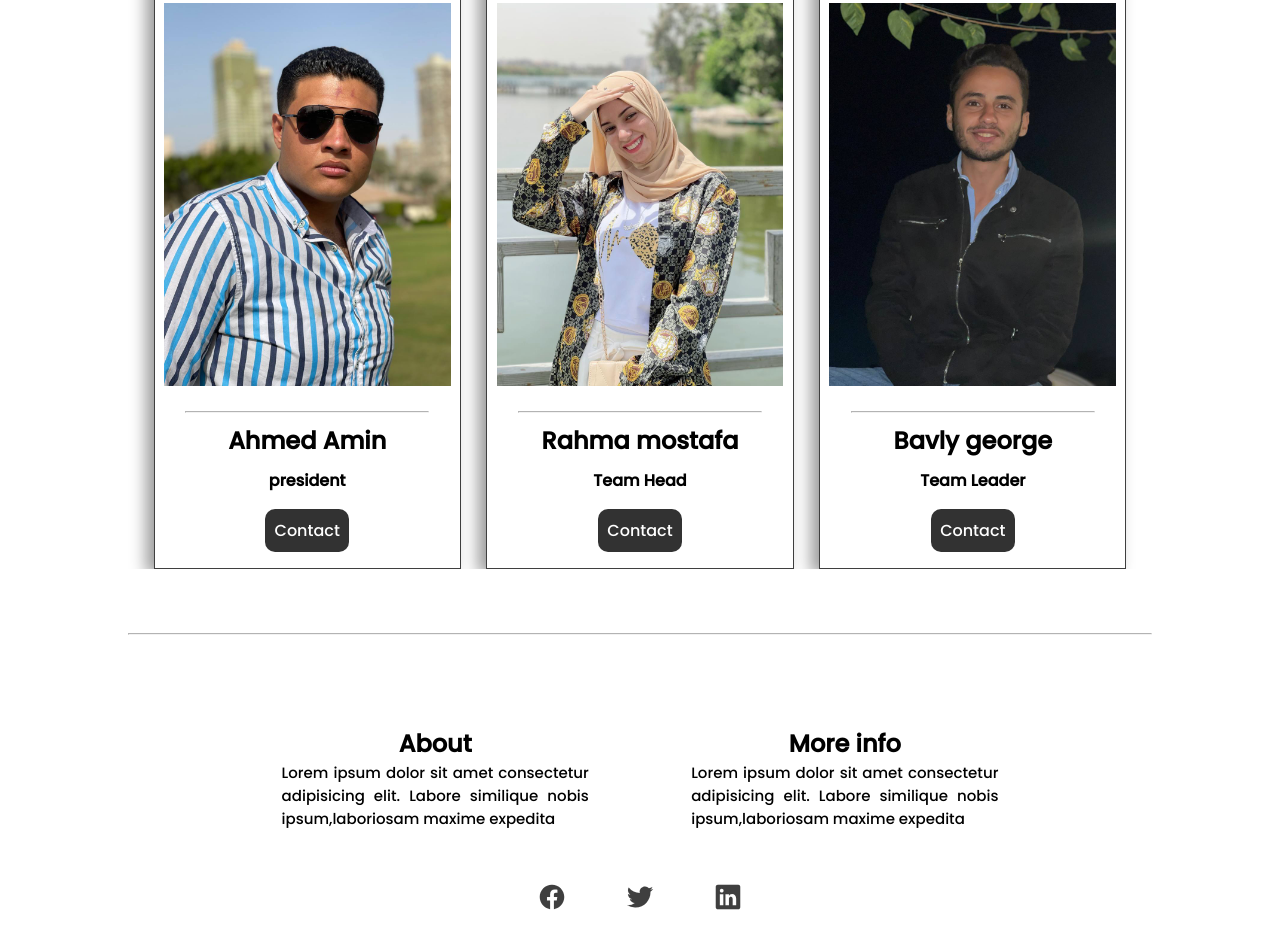
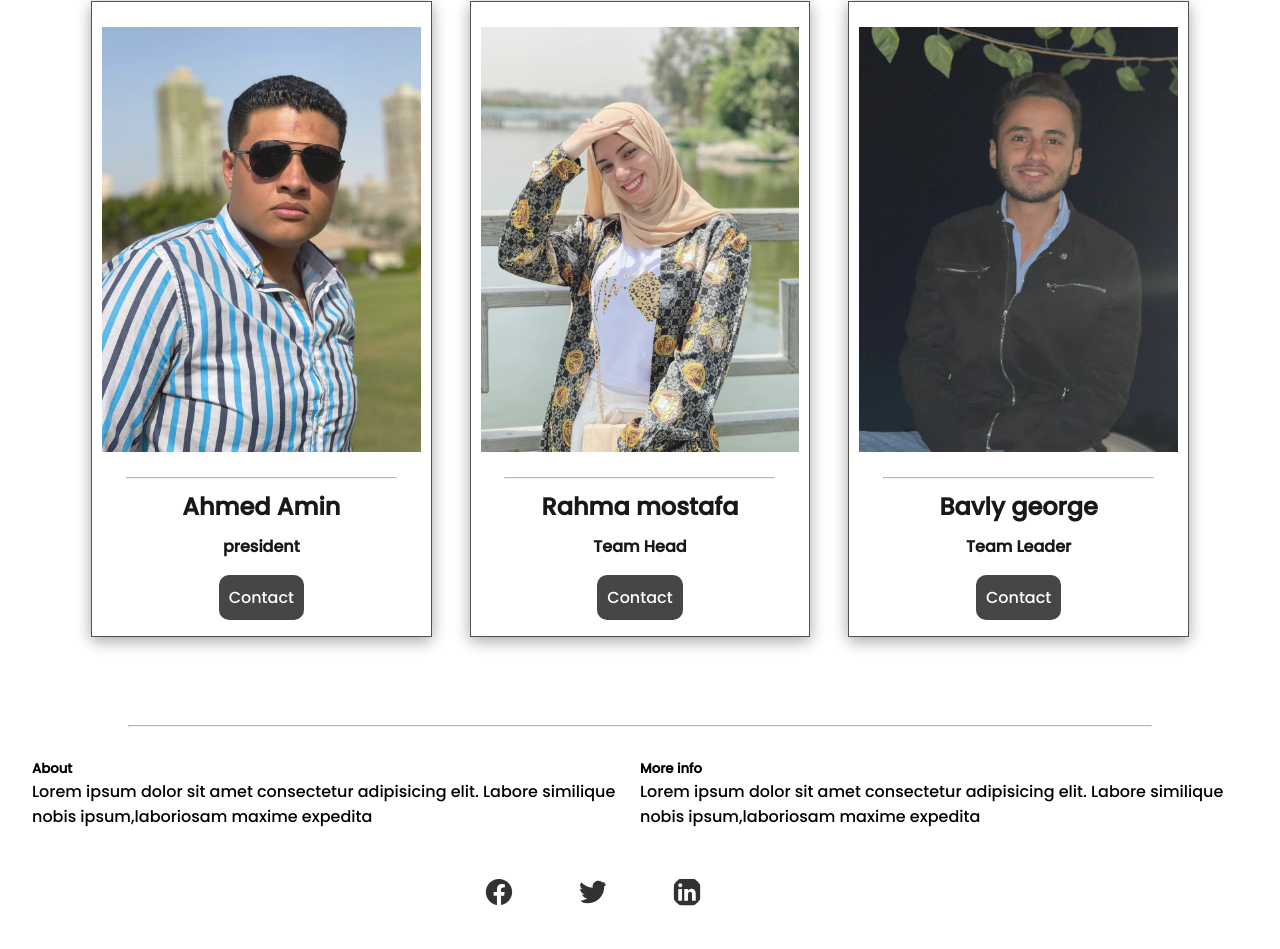
Before and after one commit to ahmedamin20/Maldives.darkmode, a plain HTML site: page index.html in a window 1280 px wide. Shown: the part 905-1854 px from the top of the page. Drawn offline with nearby package versions, Linux system fonts and the light colour scheme.

Commit message:
Add files via upload

```diff
--- a/style.css
+++ b/style.css
@@ -195,19 +195,26 @@ list-style: none;
     div.main-photos{
         flex-direction: column;
         justify-content: space-between;
-        width: 95%;
+        width: 85%;
     }
     div.main-photos div.box{
-        width: 95%;
+        width: 90%;
         margin: 1rem auto;
 
     }
     div.main-photos div.box img.box-photo{
-        width: 94%;
+        width: 95%;
 
     }
     article{
         text-align:start;
+    }
+    footer div.footer{
+        flex-wrap: wrap;
+        flex-direction: column;
+    }
+    footer div.footer div.art{
+        margin: 1rem auto;
     }
 }
 .book{
@@ -356,13 +363,15 @@ hr{
 }
 .main-photos{
     display: flex;
-    justify-content: space-evenly;
+    justify-content: space-between;
     align-items: center;
     flex-wrap: wrap;
     background:var(--light);
     color: var(--black);
-    width: 80%;
-    margin: 0 auto;
+    width: 90%;
+    margin: 1rem auto;
+    cursor: pointer;
+    padding: .5rem;
 }
 .main-photos .box{
     display: flex;
@@ -373,8 +382,16 @@ hr{
     border: .25px solid var(--btnblack);
     background:var(--light);
     color: var(--black);
+    transition: all .5s;
+    margin: 0 auto;
+    box-shadow: 0px 4px 15px rgba(0, 0, 0,0.4);
+    width: 30%;
+    opacity: .9;
+}
+.main-photos .box:hover{
     box-shadow: var(--box-shadow);
-    width: 30%;
+    opacity: 1;
+
 }
 img.box-photo{
     display: block;
@@ -415,76 +432,61 @@ div.link:hover{
 footer{
     display: flex;
     justify-content: center;
-    align-items:center;
+    align-items: center;
+    margin: 1rem auto;
     flex-wrap: wrap;
-    background-color:var(--light);
-    color: var(--black);
-    padding-top: 40px;
+    flex-direction: column;
     width: 100%;
 }
-footer .about{
+footer div.footer h5.foot-header{
+    font-size: 1.5rem;
+    font-weight: 700;
+}
+div.footer{
     display: flex;
     justify-content: center;
-    flex-flow: column;
-    padding: 5%;
-    text-align: center;
-    background:var(--light);
-    width: 40%;
-    margin-left: 10%;
+    align-items: center;
+    flex-wrap: nowrap;
+    width: 95%;
+    margin: 1rem auto;
 }
-footer .about .about-h5{
-    text-align: center;
-    font-weight: 700;
-    font-size: 24px;
-    color: var(--black);
-}
-footer .more-info{
+div.art{
     display: flex;
     justify-content: center;
-    flex-flow: column;
-    padding: 5%;
-    text-align: center;
+    align-items: center;
+    flex-wrap: nowrap;
+    margin: 0 auto;
+    flex-direction: column;
+    text-align: revert;
+    width: 45%;
     background:var(--light);
-    width: 40%;
-    margin-right: 10%;
+    color: var(--black);
+    padding: .5rem;
 }
-footer .more-info .more-h5{
-    text-align: center;
-    font-weight: 700;
-    font-size: 24px;
-    color: var(--black);
-}
-article{
-    font-size: 15px;
-    text-align: justify;
-}
-footer .sci-footer{
-    position: relative;
-    z-index: 4;
-    display: flex;
-    flex-direction: row;
-}
-footer .sci-footer li{
-    list-style: none;
-    padding: 0px 30px;
-}
-footer .sci-footer li a{
-    text-decoration: none;
-    color: var(--black);
-    font-size: 1.75em;
-    opacity: 75%;
-}
-.footer{
-    width: 80%;
-    display: flex;
-    justify-content: space-between;
-    margin: 0 auto;
-}
-.foot-icon{
-
+ul.sci-footer{
     display: flex;
     justify-content: center;
-    width: fit-content;
-    margin: 0 auto;
-    margin-bottom: 3%;
+    align-items: center;
 }
+li{
+    list-style: none;
+    margin: 2rem auto;
+    transform: translateX(-50%);
+}
+ul.sci-footer li a{
+    text-decoration: none;
+
+}
+ul.sci-footer li a ion-icon{
+    font-size: 30px;
+    margin: 0 2rem;
+    color: var(--black);
+    border-radius: 50%;
+    border:none;
+    opacity: .8;
+    transition: all .5s;
+}
+ul.sci-footer li a ion-icon:hover{
+    box-shadow: var(--box-shadow);
+    opacity: 1;
+}
```
